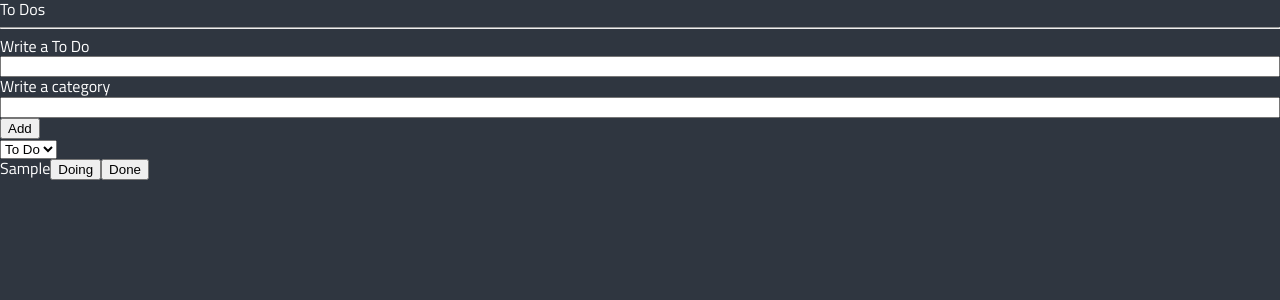
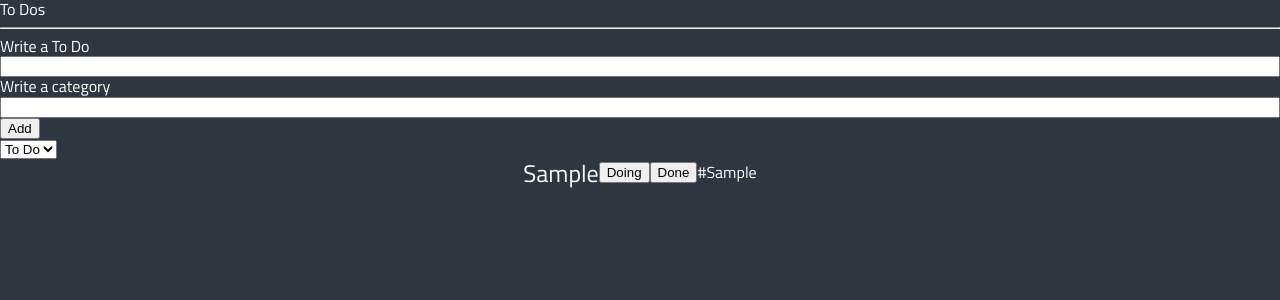
Before and after one commit to ny0011/todo-list, a React (Create React App) app: page / in a window 1280 px wide. Both pictures are taken after typing "Sample", "Sample" into the empty fields and a click on the button "Add". Shown: the top 300 px of the page. Built offline with nearby package versions, Linux system fonts and the light colour scheme.

Commit message:
add todos in localstorage

```diff
--- a/src/atoms.tsx
+++ b/src/atoms.tsx
@@ -1,4 +1,23 @@
 import { atom, selector } from "recoil";
+
+const SaveToDos = (key: string, todos: IToDo[]) => {
+  localStorage.setItem(key, JSON.stringify(todos));
+};
+
+const LoadToDos = (key: string) => {
+  return JSON.parse(
+    localStorage.hasOwnProperty(key) ? (localStorage.getItem(key) as any) : "[]"
+  );
+};
+
+const toDoEffects =
+  (key: string) =>
+  ({ setSelf, onSet }: any) => {
+    setSelf(LoadToDos(key));
+    onSet((newValue: IToDo[]) => {
+      SaveToDos(key, newValue);
+    });
+  };
 
 export enum TodoCheck {
   "TO_DO" = "TO_DO",
@@ -23,6 +42,7 @@ export const toDoCheckState = atom<TodoCheck>({
 export const toDoState = atom<IToDo[]>({
   key: "toDo",
   default: [],
+  effects_UNSTABLE: [toDoEffects("toDo")],
 });
 
 export const toDoSelector = selector({
--- a/src/components/ToDo.tsx
+++ b/src/components/ToDo.tsx
@@ -1,5 +1,5 @@
 import React from "react";
-import { TodoCheck, IToDo, toDoState } from "../atoms";
+import { TodoCheck, IToDo, toDoState, DefaultCategory } from "../atoms";
 import { useSetRecoilState } from "recoil";
 
 export default function ToDo({ text, check, id, category }: IToDo) {
@@ -19,8 +19,14 @@ export default function ToDo({ text, check, id, category }: IToDo) {
     });
   };
   return (
-    <li>
-      <span>{text}</span>
+    <li
+      style={{
+        display: "flex",
+        justifyContent: "center",
+        alignItems: "center",
+      }}
+    >
+      <span style={{ fontSize: "1.5em" }}>{text}</span>
       {check !== TodoCheck.TO_DO && (
         <button name={TodoCheck.TO_DO} onClick={onClick}>
           To Do
@@ -37,6 +43,7 @@ export default function ToDo({ text, check, id, category }: IToDo) {
           Done
         </button>
       )}
+      <span>{category === DefaultCategory ? "" : `#${category}`}</span>
     </li>
   );
 }
```
